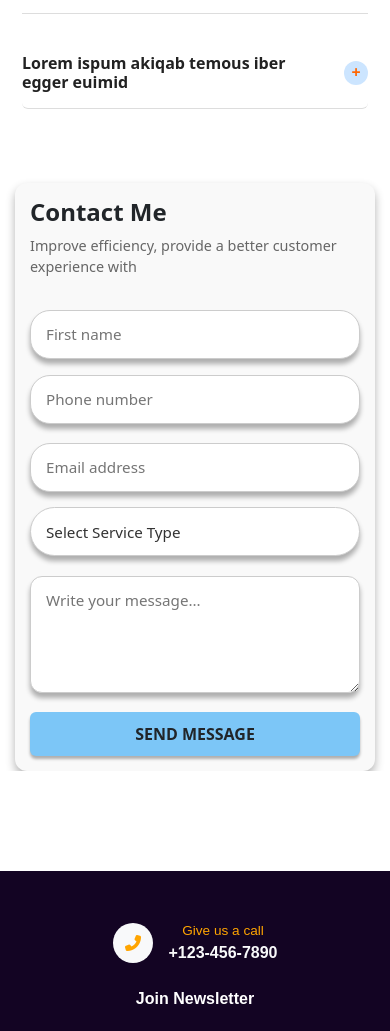
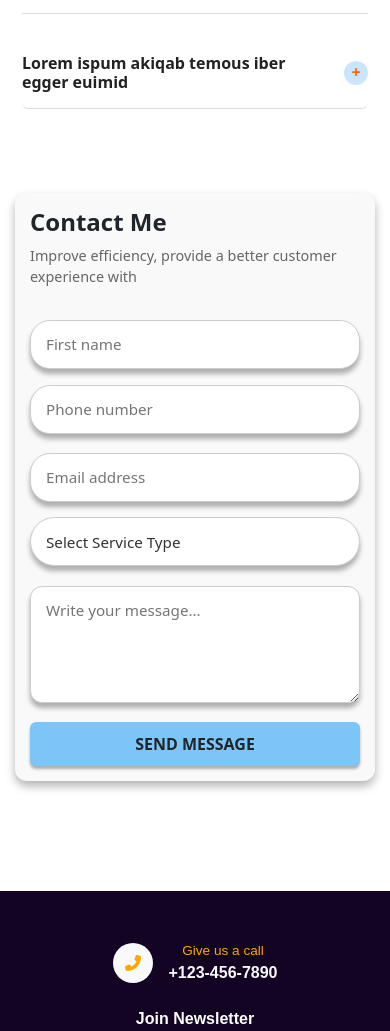
Before and after one commit to electrodragon/BeMotion, a PHP site: page /faq.php in a window 390 px wide. Shown: the part 2028-3059 px from the top of the page. Run offline with PHP 8.4, Linux system fonts and the light colour scheme; style sheets or scripts are compiled from the project's sources; some web fonts are replaced.

Commit message:
Doneeeee

```diff
--- a/scss/pages/faq/_faq_contact_me.scss
+++ b/scss/pages/faq/_faq_contact_me.scss
@@ -4,8 +4,7 @@
   justify-content: center;
   align-items: center;
   margin-bottom: 100px;
-  padding: 0 15px;
-  overflow: hidden;
+  padding: 10px 15px;
 
   .form-wrapper {
     background: #f9f9f9;
@@ -99,7 +98,8 @@
   // 📱 Media Queries
   @media (max-width: 991px) {
     .form-wrapper {
-      margin-top: 50px !important;
+      margin-top: 50px;
+      padding: 30px;
     }
   }
 
```
